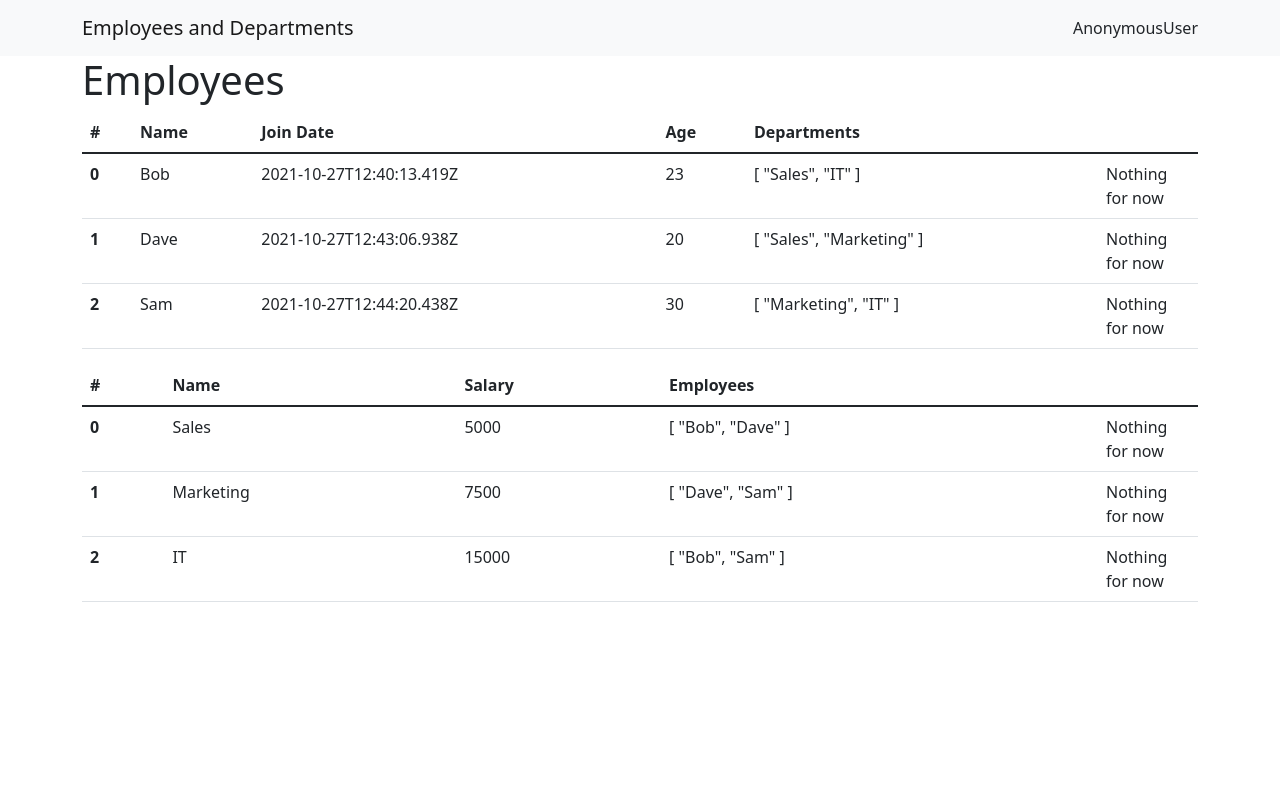
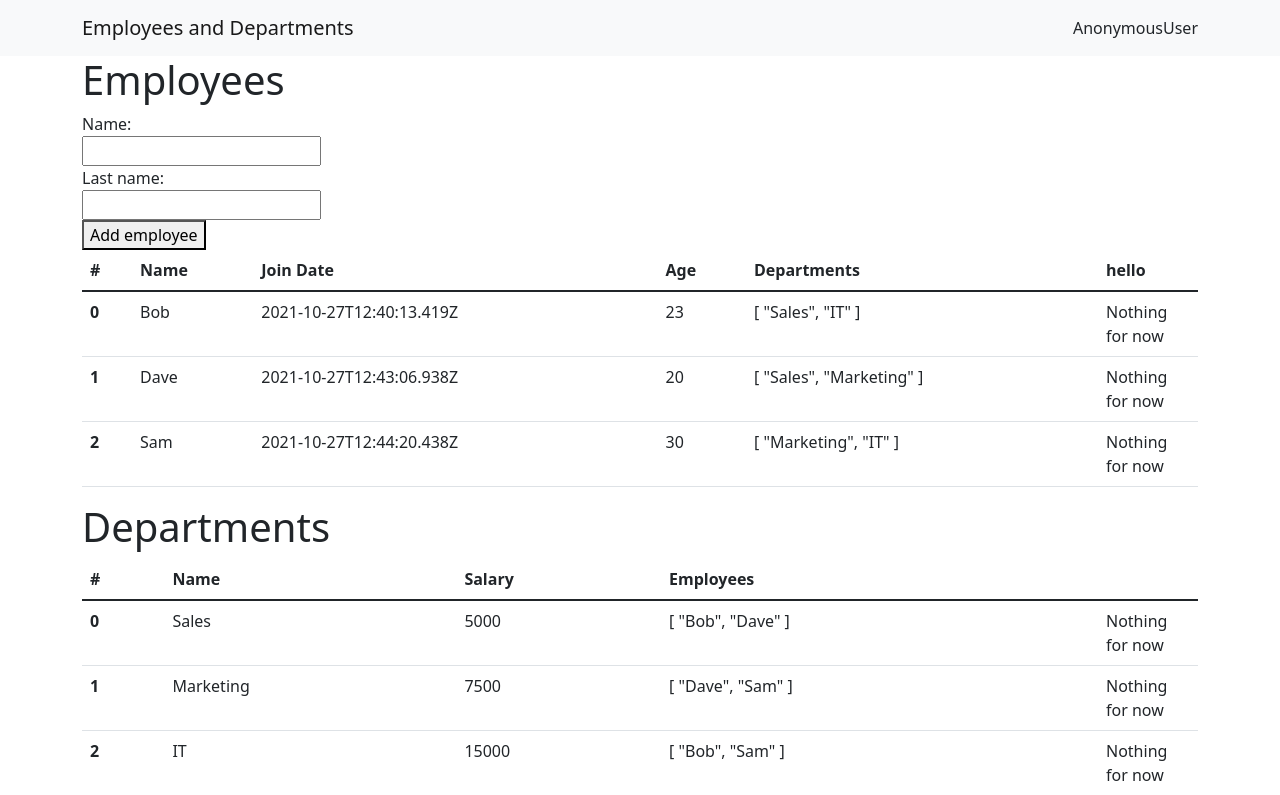
Before and after one commit to Yasmoabd/Django-app-with-Vue-Ajax-REST-API, a Django app: page / in a window 1280 px wide. Shown: the top 795 px of the page. Before the commit the page ends 602 px from the top, so only its background shows below. Run offline with Django 3.2, Linux system fonts and the light colour scheme; data comes from the database, SQL or seed files in the repository; both versions use the stored data as it was after the commit.

Commit message:
partial POST

```diff
--- a/emp_dep/templates/emp_dep/emp&deps.html
+++ b/emp_dep/templates/emp_dep/emp&deps.html
@@ -3,6 +3,13 @@
 {% block content %}
     <div id="app">
         <h1>Employees</h1>
+        <form>
+            <label for="fname">Name:</label><br>
+            <input type="text" id="fname" name="fname"><br>
+            <label for="lname">Last name:</label><br>
+            <input type="text" id="lname" name="lname">
+          </form>
+        <button>Add employee</button>
 
         {% csrf_token %}
 
@@ -14,7 +21,7 @@
                     <th scope="col">Join Date</th>
                     <th scope="col">Age</th>
                     <th scope="col">Departments</th>
-                    <th width="100" scope="col"></th>
+                    <th width="100" scope="col">hello</th>
                 </tr>
             </thead>
             <tbody>
@@ -35,6 +42,8 @@
             </tbody>
         </table>
         <!-- second table -->
+
+        <h1>Departments</h1>
         <table class="table">
             <thead>
                 <tr>
@@ -94,7 +103,9 @@
             }
         },
         methods: {
+            async addEmployee(){
 
+            }
         }
     })
 
```
Also changed, not shown: db.sqlite3.
